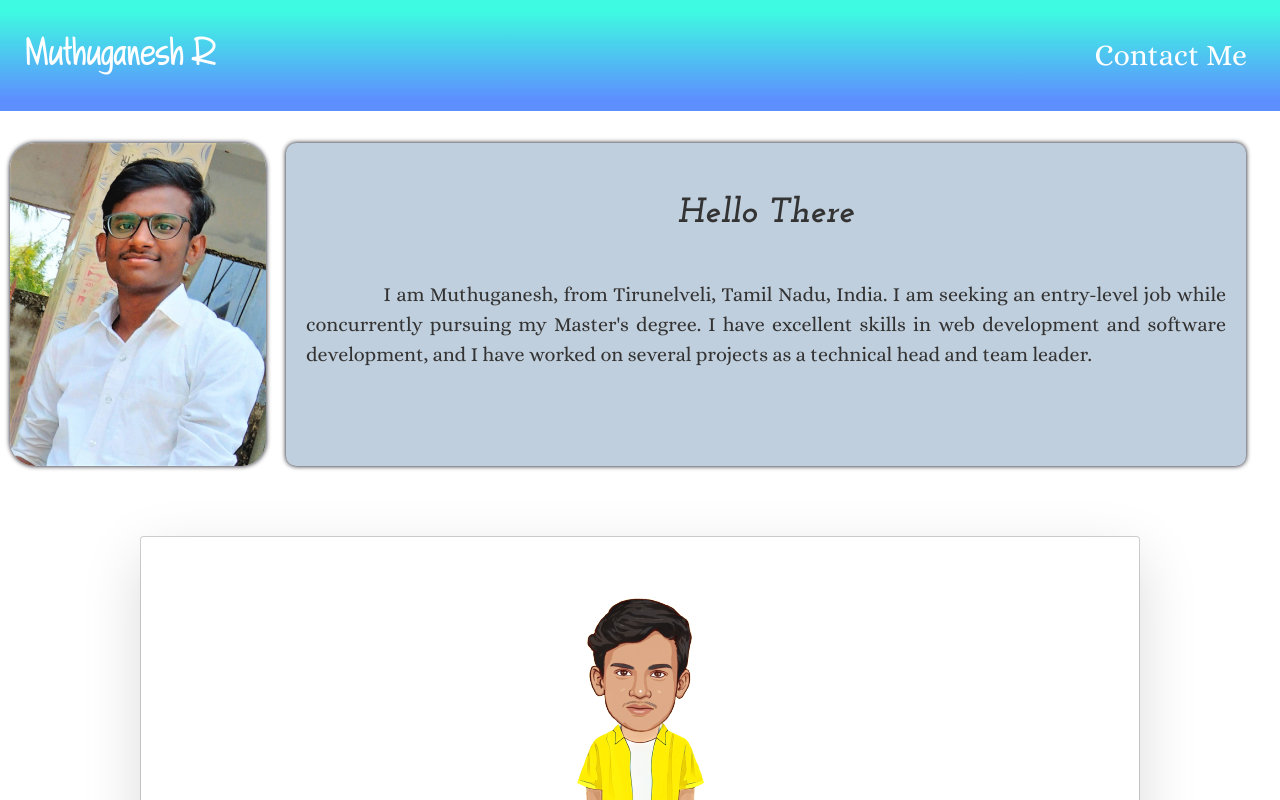
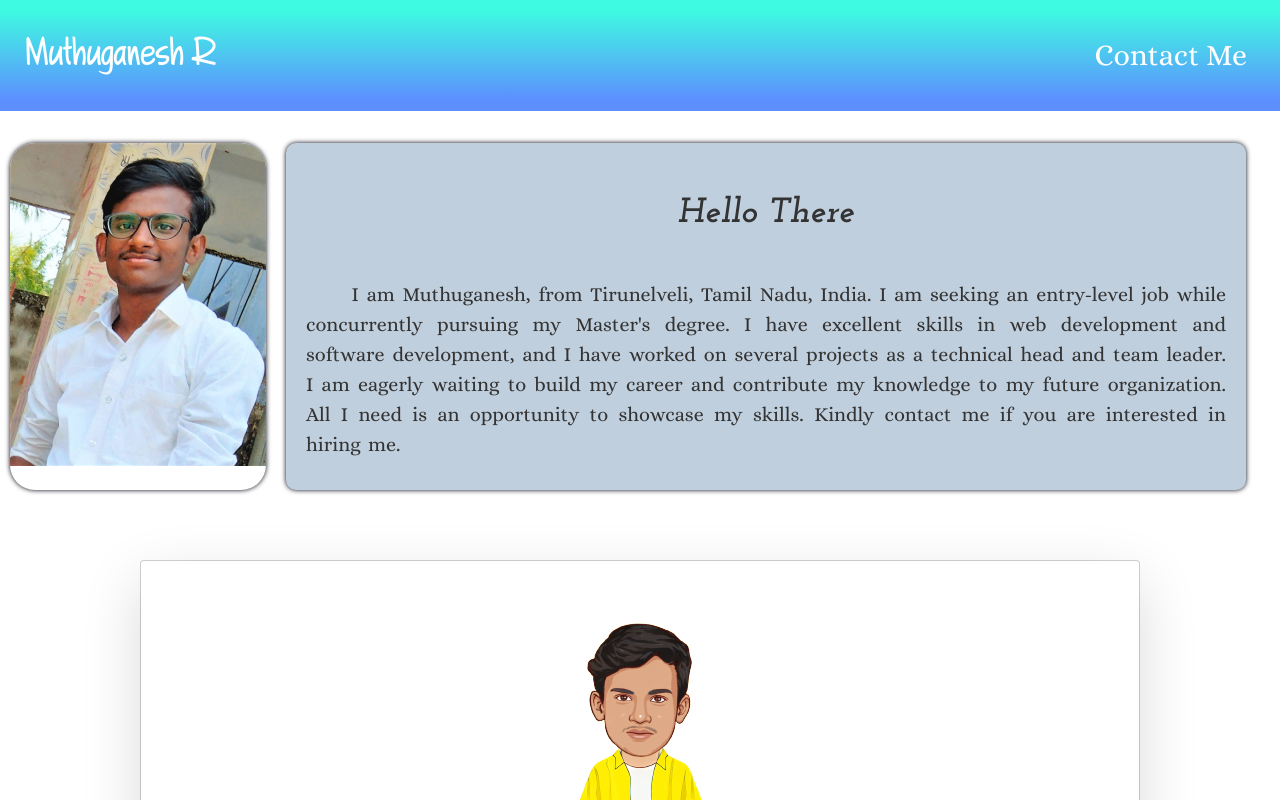
Before and after one commit to muthu12-sudo/Portfolio-MG, a React (Vite) app: page / in a window 1280 px wide. Shown: the top 800 px of the page. Built offline with nearby package versions, Linux system fonts and the light colour scheme.

Commit message:
Profile Content Complete

```diff
--- a/src/Contents/Profile.tsx
+++ b/src/Contents/Profile.tsx
@@ -10,11 +10,14 @@ export default function Profile() {
         <div className="ProfileContainer">
           <h1>Hello There </h1>
           <p>
-            &ensp; &ensp; &ensp; &ensp; &ensp; I am Muthuganesh, from
-            Tirunelveli, Tamil Nadu, India. I am seeking an entry-level job
-            while concurrently pursuing my Master's degree. I have excellent
-            skills in web development and software development, and I have
-            worked on several projects as a technical head and team leader.
+            &ensp; &ensp; &ensp;I am Muthuganesh, from Tirunelveli, Tamil Nadu,
+            India. I am seeking an entry-level job while concurrently pursuing
+            my Master's degree. I have excellent skills in web development and
+            software development, and I have worked on several projects as a
+            technical head and team leader. I am eagerly waiting to build my
+            career and contribute my knowledge to my future organization. All I
+            need is an opportunity to showcase my skills. Kindly contact me if
+            you are interested in hiring me.
           </p>
         </div>
       </div>
--- a/src/styles.css
+++ b/src/styles.css
@@ -172,7 +172,7 @@ html {
 .ProfileContainer p {
   font-family: "Alice";
   font-size: 20px;
-
+  word-spacing: 3px;
   margin-top: 40px;
   text-align: justify;
 }
```
